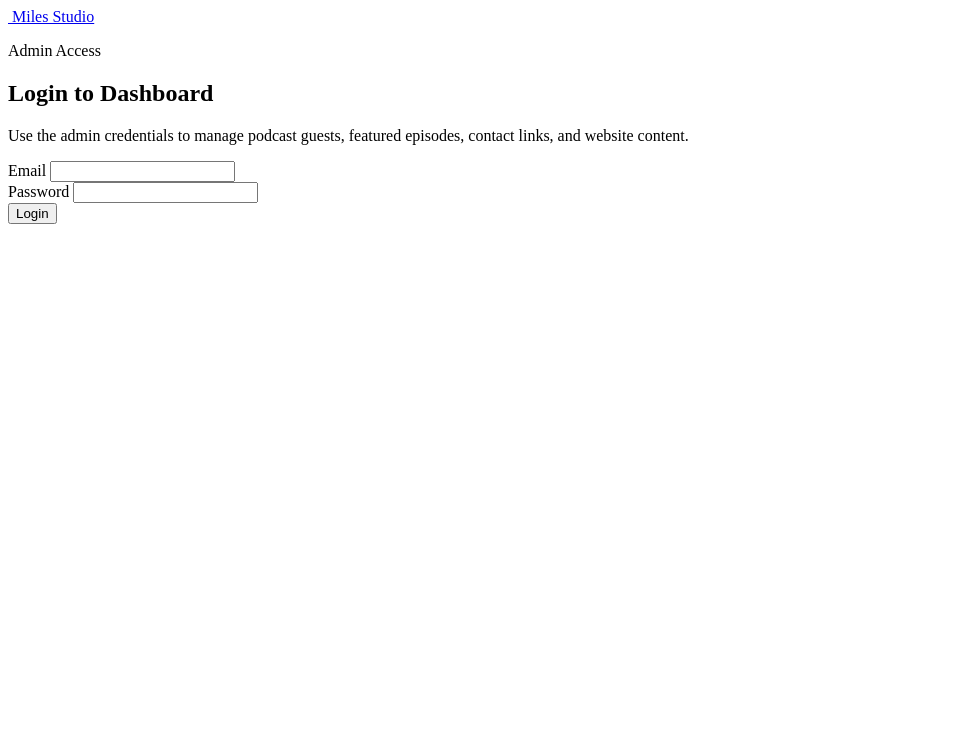
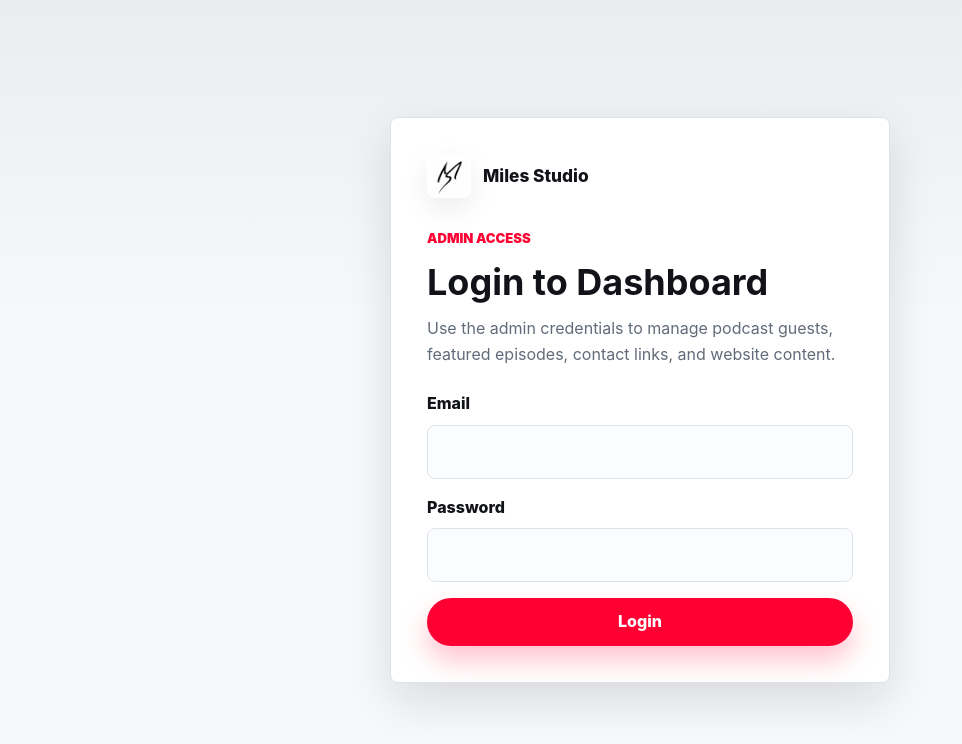
Before and after one commit to tanveerhkit/Miles-Studio-Website, a website: page admin/login/index.html in a window 1280 px wide. Shown: the whole page, without its empty margins (0-962 px from the left). Drawn offline with Linux system fonts and the light colour scheme; the site is published under a folder, as on GitHub Pages, so addresses that start at the root find nothing.

Commit message:
admin login

```diff
--- a/admin/login/index.html
+++ b/admin/login/index.html
@@ -5,15 +5,15 @@
     <meta name="viewport" content="width=device-width, initial-scale=1.0" />
     <title>Admin Login | Miles Studio</title>
     <meta name="robots" content="noindex, nofollow" />
-    <link rel="icon" href="/Assets/Miles Studio logo.png" />
-    <link rel="stylesheet" href="/styles.css" />
-    <link rel="stylesheet" href="/admin/admin.css" />
+    <link rel="icon" href="../../Assets/Miles Studio logo.png" />
+    <link rel="stylesheet" href="../../styles.css" />
+    <link rel="stylesheet" href="../admin.css" />
   </head>
   <body class="admin-body auth-page">
     <main class="auth-shell" aria-labelledby="login-title">
       <section class="auth-card">
-        <a class="brand auth-brand" href="/" aria-label="Back to Miles Studio website">
-          <img src="/Assets/Miles Studio logo.png" alt="" class="brand-logo" />
+        <a class="brand auth-brand" href="../../index.html" aria-label="Back to Miles Studio website">
+          <img src="../../Assets/Miles Studio logo.png" alt="" class="brand-logo" />
           <span>Miles Studio</span>
         </a>
 
@@ -45,7 +45,7 @@
       </section>
     </main>
 
-    <script src="/data-store.js"></script>
-    <script src="/admin/login.js"></script>
+    <script src="../../data-store.js"></script>
+    <script src="../login.js"></script>
   </body>
 </html>
```
